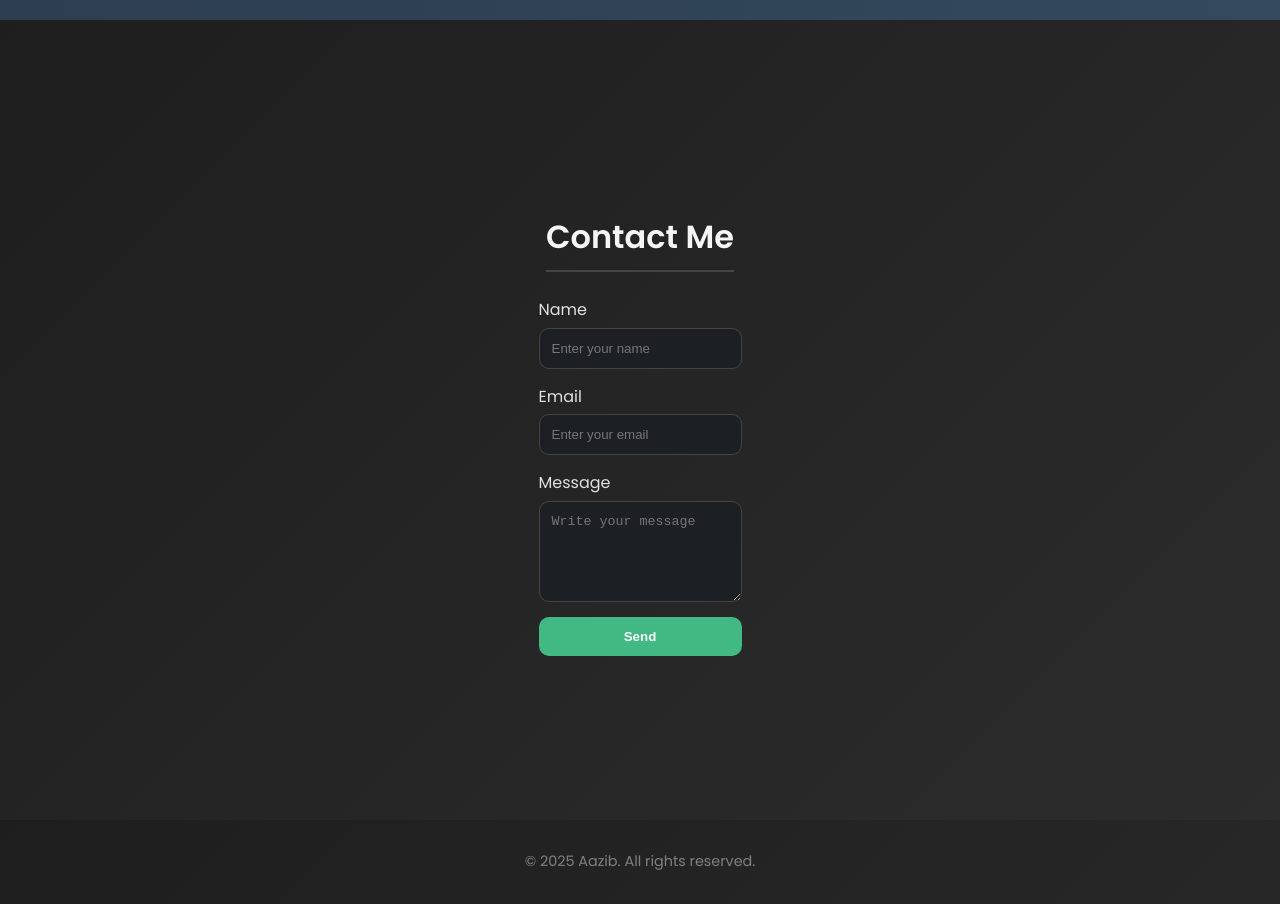
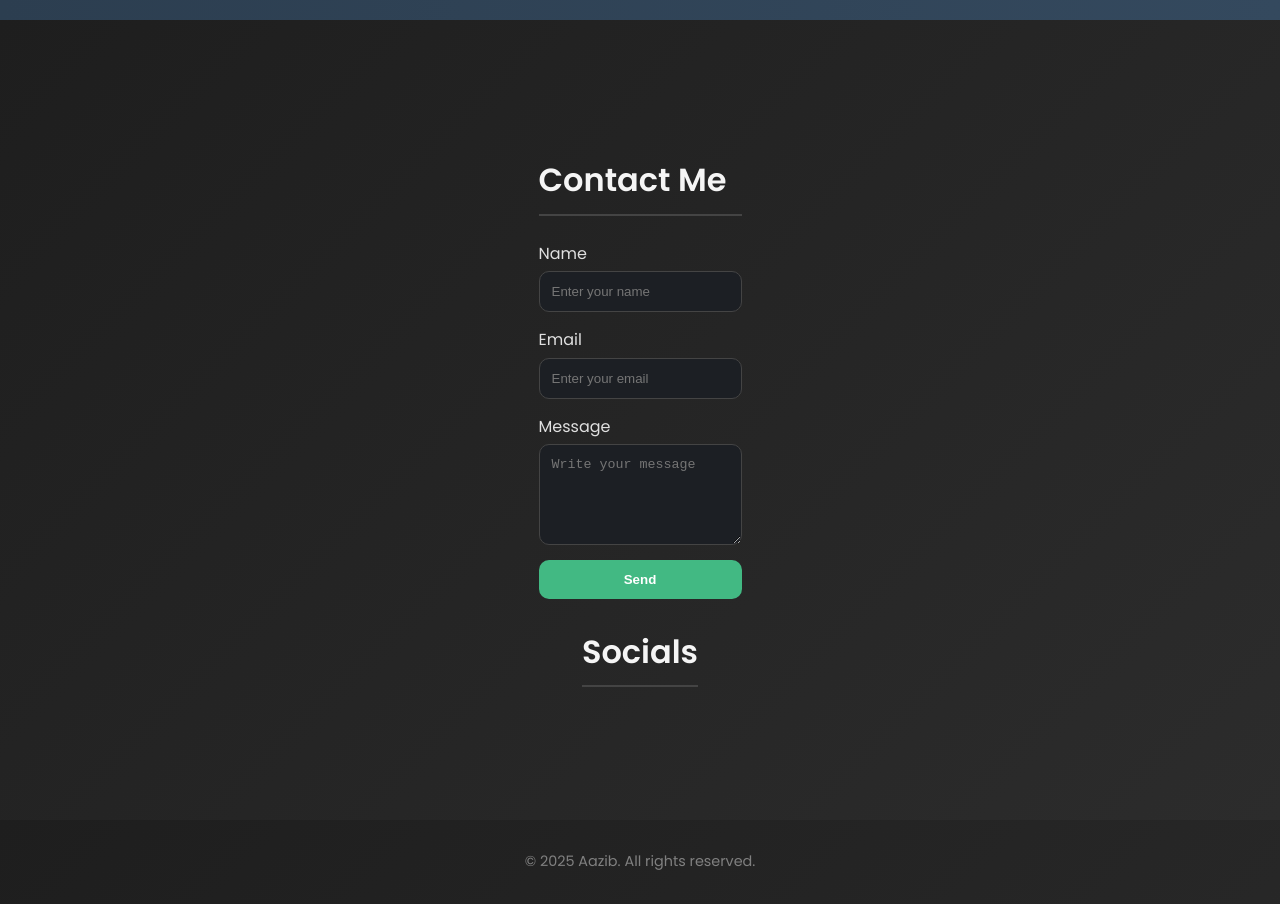
Before and after one commit to Aazib-Majeed/Portfolio, a Vue app: page / in a window 1280 px wide. Shown: the part 2380-3284 px from the top of the page. Built offline with nearby package versions, Linux system fonts and the light colour scheme.

Commit message:
Update Contact.vue

```diff
--- a/src/components/Contact.vue
+++ b/src/components/Contact.vue
@@ -1,5 +1,6 @@
 <template>
   <section id="contact" class="contact">
+    <div class="c-left">
     <h2>Contact Me</h2>
     <form>
       <div class="form-group">
@@ -19,6 +20,11 @@
 
       <button type="submit">Send</button>
     </form>
+    </div>
+    <div class="c-right">
+    <h2>Socials</h2>
+
+    </div>
   </section>
 </template>
 
```
